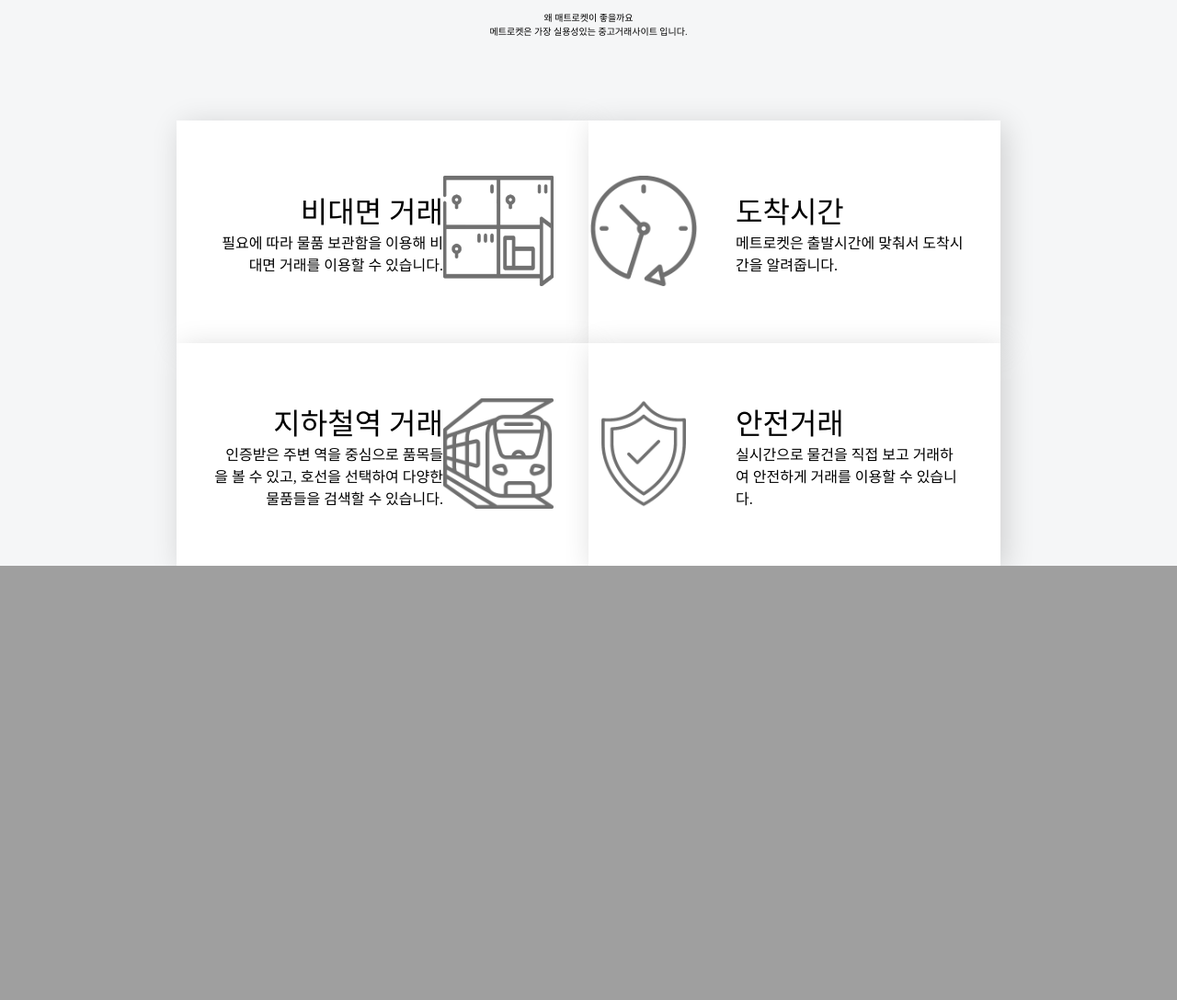
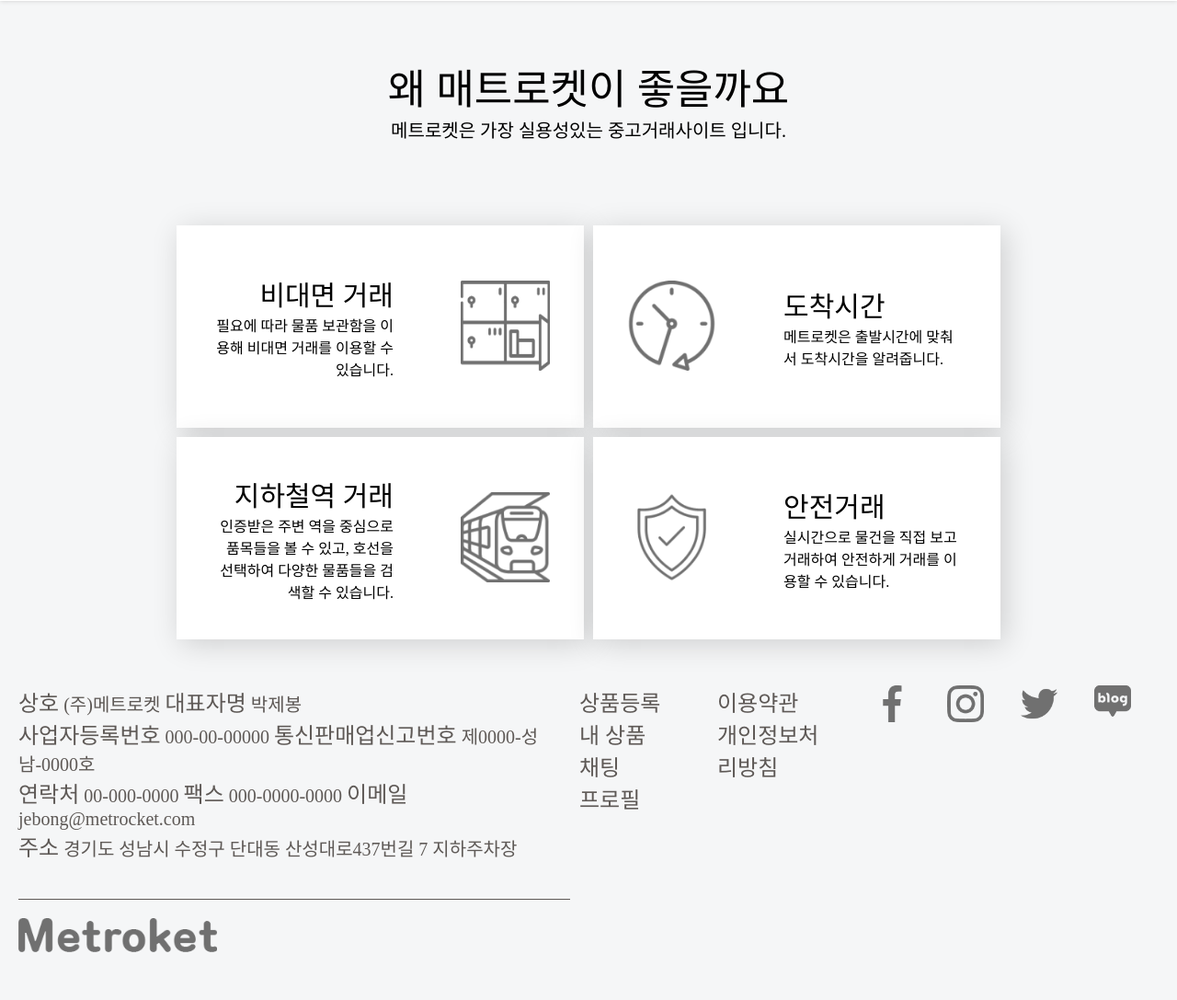
Before and after one commit to divdivcount/metro, a PHP site: page / in a window 1280 px wide. Shown: the part 1582-2669 px from the top of the page at 92% size. Before the commit the page ends 2197 px from the top, so only its background shows below. Run offline with PHP 8.4, Linux system fonts and the light colour scheme; some libraries are stand-ins or nearby versions; some web fonts are replaced.

Commit message:
findidpw 수정

```diff
--- a/css/css.index.css
+++ b/css/css.index.css
@@ -1,3 +1,4 @@
+html{font-size: 10px;}
 body {
   margin: 0;
   padding: 0;
@@ -5,7 +6,6 @@ body {
   height:100%;
   background-color:#F5F6F7;
   position: relative;
-  font-size: 10px;
   font-family: "NotoSansKR_r";
 }
 #topMenu_box{
@@ -28,7 +28,7 @@ body {
 #topToolbar_box li{
   text-decoration: none;
   padding: 8px 12px;
-  font-size: 2.0em;
+  font-size: 2.0rem;
   color:#707070
 }
 #bannerImg_box{
@@ -75,23 +75,71 @@ body {
 #explain_box{
   margin: 0 auto;
   font-family: "NotoSansKR_r";
+  display: grid;
+  grid-template-columns: 5fr 5fr;
+  grid-auto-rows: minmax(220px, auto);
+  grid-gap: 1rem;
   width: 70%;
   text-align: center;
-  justify-content: space-between;
 }
-
 #footer_box{
-
+  width: 100%;
 }
 #information_box{
 
 }
+#firstUl{
+  grid-template-columns: 8fr 2fr 2fr 3fr;
+  list-style: none;
+  justify-content: space-around;
+  display: grid;
+  align-items:start;
+  padding: 0 2.0rem;
+}
+#firstUl ul{
+  list-style: none;
+  font-size: 2.4rem;
+  font-family: "NotoSansKR_r";
+  color:#5e5956;
+  margin-top: 4.0rem;
+  padding: 0 1.0rem;
+}
+#firstUl ul li span{
+  font-size: 2.4rem;
+  font-family: "NotoSansKR_r";
+}
+
+.textStyle_2{
+  color:#5e5956;
+  font-size: 2.0rem;
+  font-family: "NotoSansKR_t";
+  margin-top: 4.0rem;
+
+}
+.textStyle_2 span{
+  font-size: 2.4rem;
+  font-family: "NotoSansKR_r";
+}
+.secondUl_2 a{
+  font-family: "NotoSansKR_b";
+  cursor: pointer;
+}
+.secondUl_3{display: flex;}
+
+.secondUl_3 li{
+  padding: 0 2.0rem;
+}
+
+
+
 .titleText_1{
   text-align: center;
+  font-size: 4.5rem;
 }
 .textStyle_1{
   text-align: center;
-  margin-bottom: 90px;
+  margin-bottom: 9.0rem;
+  font-size: 2.0rem;
 }
 .imgbox_1 {
   margin-left: 14%;
@@ -101,24 +149,30 @@ body {
   width: 100%;
 }
 .imgbox_3 {
-
+  width: 22%;
+}
+.imgbox_4 {
+  grid-column: 1/2;
+  grid-row:1/2;
+  padding-top: 2.0rem;
+  width: 40%;
 }
 .textBox_1{
   padding: 0 auto;
   align-items: center;
-  width:50%;
-  height: 242px;
   display: flex;
+  justify-content: space-around;
   margin: 0;
   box-shadow: 5px 5px 30px 0 rgba(0, 0, 0, 0.16);
   background-color: #ffffff;
 }
 .textBox_1 ul{
+  padding: 0px;
   list-style: none;
-  width: 250px;
+  width: 45%;
 }
-.textBox_1 li{font-size: 1.6em;}
-.textBox_1 span{font-size: 2.0em;}
+.textBox_1 li{font-size: 1.6rem;}
+.textBox_1 span{font-size: 3.0rem;}
 .textBox_1 img {width:100%;}
 .textBox_1 .leftLine{
   text-align: right;
@@ -139,3 +193,28 @@ body {
 .left{float: left;}
 .right{float: right;}
 .clear{clear: both;}
+a{text-decoration: none;}
+@media only screen and (min-width: 1920px) {
+  body{
+    width: 1920px;
+    margin: 0 auto;
+  }
+}
+@media only screen and (max-width: 1024px) {
+  .imgbox_3 { width: 25%;}
+  html{font-size: 9px;}
+  #firstUl{grid-template-columns:2fr 2fr 3fr;}
+  .test{grid-column:1 / 4;}
+}
+@media only screen and (max-width: 768px) {
+  #explain_box{width: 85%}
+  html{font-size: 8px;}
+}
+@media only screen and (max-width: 540px) {
+  html{font-size: 7px;}
+  #explain_box{grid-template-columns: 10fr;}
+
+}
+@media only screen and (max-width: 340px) {
+  html{font-size: 7px;}
+}
--- a/index.php
+++ b/index.php
@@ -126,7 +126,7 @@ require_once('modules/db.php');
       <!-- 텍스트 박스 4개  -->
       <div id="explain_box">
 
-        <div class="textBox_1 left">
+        <div class="textBox_1">
           <ul class="leftLine">
             <li><span>비대면 거래</span></li>
             <li>필요에 따라 물품 보관함을 이용해 비대면 거래를 이용할 수 있습니다.</li>
@@ -134,7 +134,7 @@ require_once('modules/db.php');
           <div class="imgbox_3"><img src="img\locker.png" alt=""></div>
         </div>
 
-        <div class="textBox_1 right">
+        <div class="textBox_1">
           <div class="imgbox_3"><img src="img\time.png" alt=""></div>
           <ul class="rightLine">
             <li><span>도착시간</span></li>
@@ -142,7 +142,7 @@ require_once('modules/db.php');
           </ul>
         </div>
 
-        <div class="textBox_1 left">
+        <div class="textBox_1">
           <ul class="leftLine">
             <li><span>지하철역 거래</span></li>
             <li>인증받은 주변 역을 중심으로 품목들을 볼 수 있고, 호선을 선택하여 다양한 물품들을 검색할 수 있습니다.</li>
@@ -150,16 +150,13 @@ require_once('modules/db.php');
           <div class="imgbox_3"><img src="img\train.png" alt=""></div>
         </div>
 
-        <div class="textBox_1 right">
+        <div class="textBox_1">
           <div class="imgbox_3"><img src="img\shield.png" alt=""></div>
           <ul class="rightLine">
             <li><span>안전거래</span></li>
             <li>실시간으로 물건을 직접 보고 거래하여 안전하게 거래를 이용할 수 있습니다.</li>
           </ul>
         </div>
-        <div class="clear"></div>
-
-
 
       </div>
 
@@ -169,21 +166,52 @@ require_once('modules/db.php');
     <!-- 푸터박스 -->
     <div id="footer_box">
       <div id="information_box">
+        <ul id="firstUl">
+          <li>
+            <div class="textStyle_2">
+              <span>상호</span> (주)메트로켓  <span>대표자명</span> 박제봉<br>
+              <span>사업자등록번호</span> 000-00-00000 <span>통신판매업신고번호</span> 제0000-성남-0000호<br>
+              <span>연락처</span> 00-000-0000  <span>팩스</span> 000-0000-0000  <span>이메일</span> jebong@metrocket.com<br>
+              <span>주소</span> 경기도 성남시 수정구 단대동 산성대로437번길 7  지하주차장&nbsp
+            </div>
+          </li>
+
+          <li>
+            <ul class="secondUl_1">
+              <li>상품등록</li>
+              <li>내 상품</li>
+              <li>채팅</li>
+              <li>프로필</li>
+            </ul>
+          </li>
+
+          <li>
+            <ul class="secondUl_2">
+              <li>이용약관</li>
+              <li><a>개인정보처리방침</a></li>
+            </ul>
+          </li>
+
+          <li>
+            <ul class="secondUl_3">
+              <li><img src="img/facebook.png" alt=""></li>
+              <li><img src="img/instagram.png" alt=""></li>
+              <li><img src="img/twitter.png" alt=""></li>
+              <li><img src="img/blog.png" alt=""></li>
+            </ul>
+          </li>
+
+          <li class="text" style="border-top: solid #5e5956 1px;margin:4.0rem 0;">
+            <div class="imgbox_4"><img src="img/metroket_footer.png" alt=""></div>
+          </li>
+        </ul>
 
       </div>
       <div class="line">
 
       </div>
-      <div class="imgbox_1">
 
-
-      </div>
     </div>
-
-
-
-
-
 
 
     <!-- <div>
```
Also changed, not shown: css/css_findIdPw.css (+6 -6 lines), findIdPW.php (+14 -14 lines), img/blog.png (added), img/blog@2x.png (added), img/blog@3x.png (added), img/facebook.png, img/facebook@2x.png, img/facebook@3x.png, img/instagram.png (added), img/instagram@2x.png (added), img/instagram@3x.png (added), img/metroket_footer.png (added), img/metroket_footer@2x.png (added), img/metroket_footer@3x.png (added), 3 more files.
